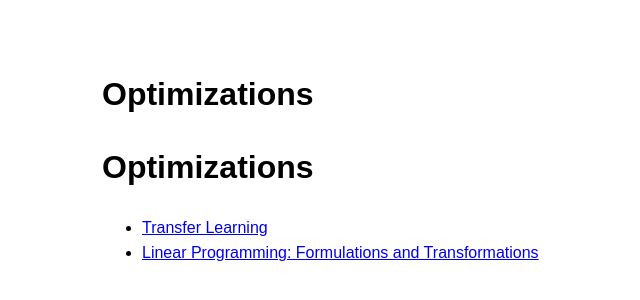
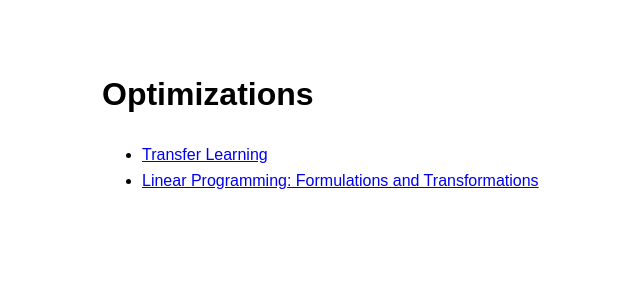
Before and after one commit to mkim2178/mkim2178.github.io, a Jekyll site: the page built from optimizations/index.md, in a window 1280 px wide. Shown: the top 300 px of the page, without its empty margins (138-778 px from the left). Built offline with Jekyll 4.4.1, drawn with Linux system fonts in a browser that asks for light colours.

Commit message:
title fix

```diff
--- a/optimizations/index.md
+++ b/optimizations/index.md
@@ -3,7 +3,5 @@ layout: default
 title: Optimizations
 ---
 
-# Optimizations
-
 - [Transfer Learning](transfer_learning.md)
 - [Linear Programming: Formulations and Transformations](lp_formations_transformations.md)
```
